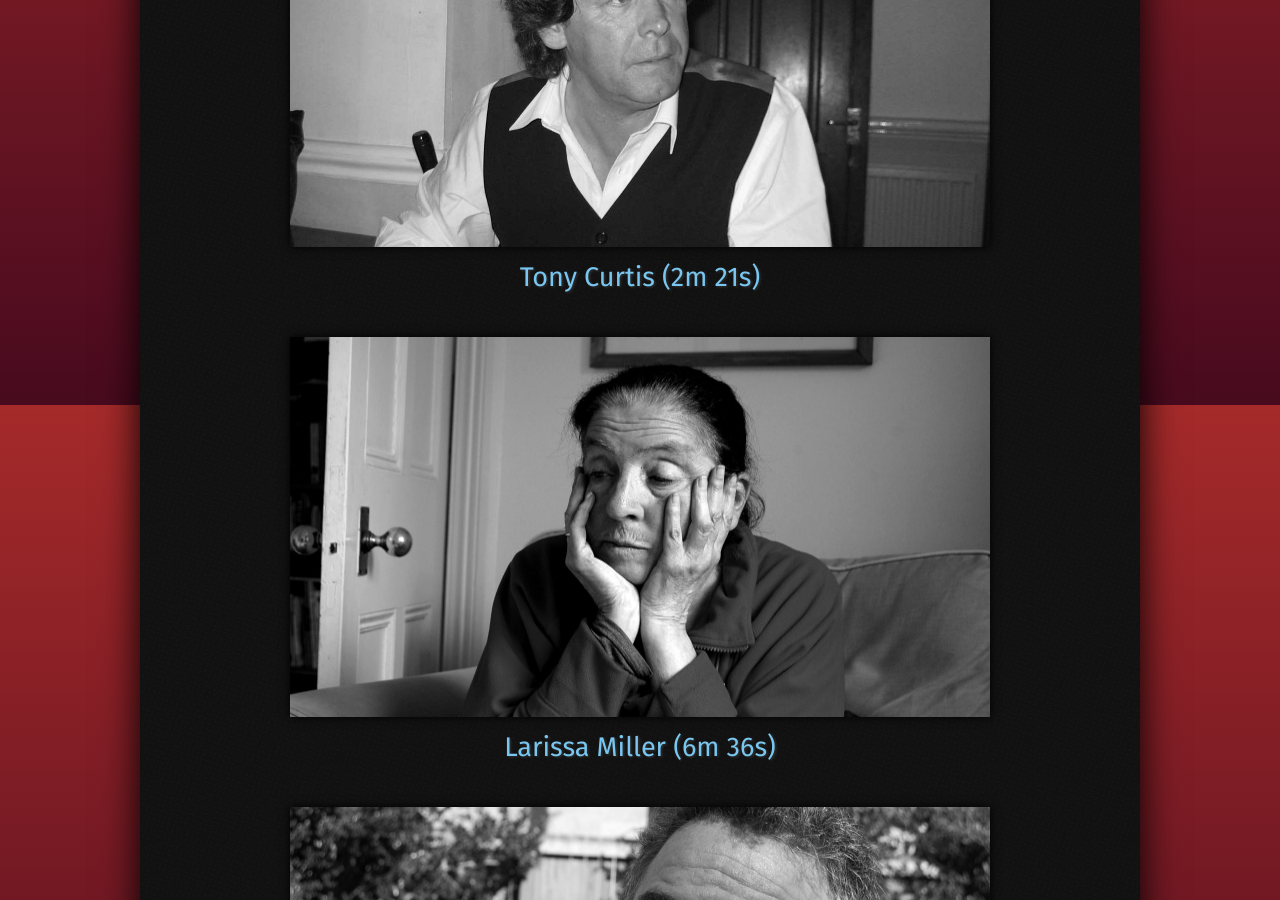
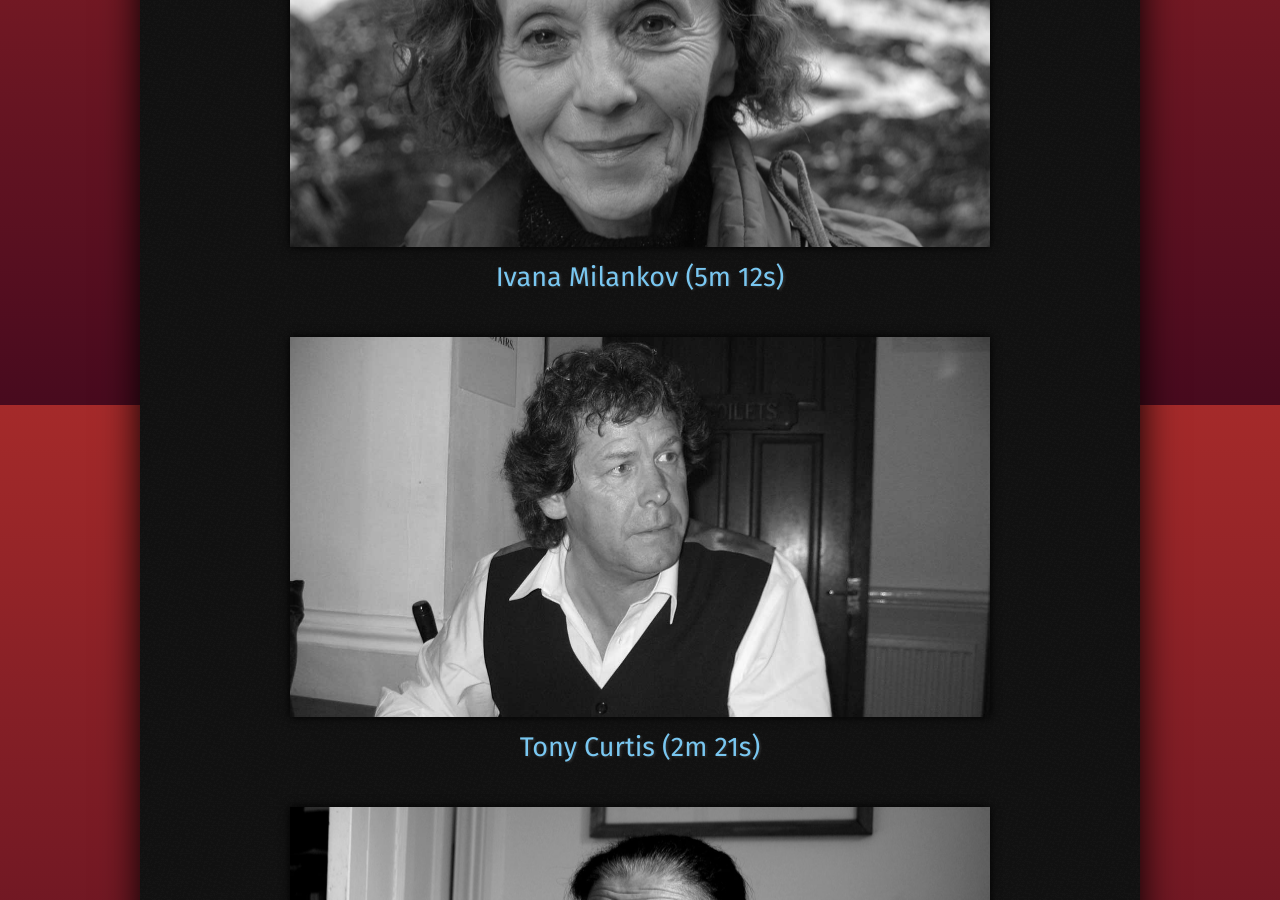
Before and after one commit to Leeds-eBooks/ArcSessions, a Jekyll site: the page built from index.html, in a window 1280 px wide and 900 px high, scrolled down 2295 px. Built offline with Jekyll 4.4.1, drawn with Linux system fonts in a browser that asks for light colours.

Commit message:
feat(video): add Ivana Milankov

```diff
--- a/_data/videos.yml
+++ b/_data/videos.yml
@@ -124,3 +124,9 @@
   lastName: Cahill
   date: 2016-10-08
   duration: 5m 21s
+
+- id: xuWB5iJTJ4E
+  firstName: Ivana
+  lastName: Milankov
+  date: 2015-07-15
+  duration: 5m 12s
```
Also changed, not shown: images/poets/1400/Ivana-Milankov.jpg (added), images/poets/700/Ivana-Milankov.jpg (added), 1 other file.
